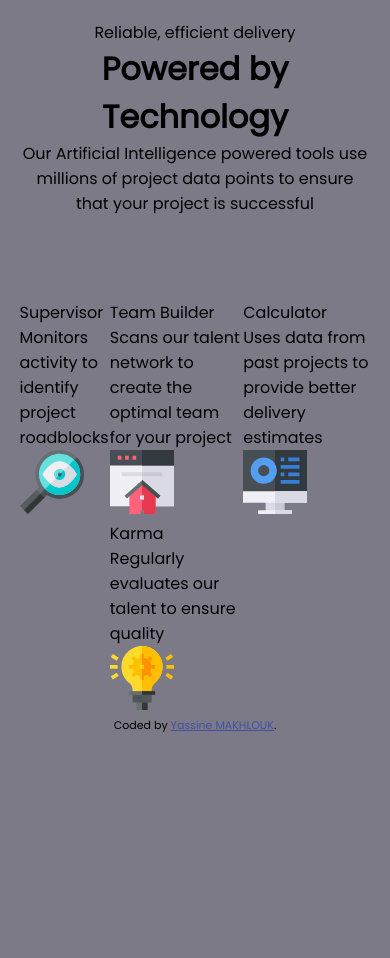
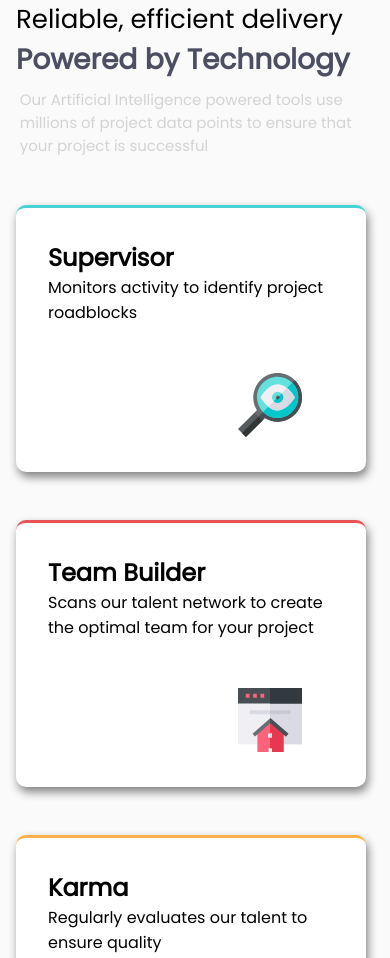
Before and after one commit to yassineuuu/css-brief, a plain HTML site: page css-brief/index.html in a window 390 px wide. Shown: the top 958 px of the page. Before the commit the page ends 844 px from the top, so only its background shows below. Drawn offline with Linux system fonts and the light colour scheme.

Commit message:
lastcommit

```diff
--- a/css-brief/style.css
+++ b/Mini_Project_C1_Training/Code_Starter_1/style.css
@@ -8,7 +8,7 @@
 body{
     font-family: 'Poppins', sans-serif;
     margin: 5%;
-    background-color: #7c7a87;
+    background-color: hsl(0, 0%, 98%);
 }
 header{
     text-align: center;
--- /dev/null
+++ b/css-brief/grid.css
@@ -0,0 +1,133 @@
+*{
+    margin: 0px;
+    padding: 0px;
+}
+
+
+body{
+    font-family: 'Poppins', sans-serif;
+    background-color: hsl(0, 0%, 98%);
+}
+header{
+    text-align: center;
+    margin-left: 1rem;
+}
+.title1{
+font-size: 30px;
+}
+.title2{
+    color: hsl(234, 12%, 34%);
+    font-size: 24px;
+}
+.para{
+    margin-top: 2%;
+}
+.para {
+    max-width: 32%;
+    margin-left: 35%;
+    font-size: 15px;
+    color: lightgrey;
+
+}
+
+section{
+    padding: 5rem 12rem 3rem 16rem;
+    display: grid;
+    grid-template-columns: 1fr 1fr 1fr;
+    grid-gap: 1rem;
+}
+
+.supervisor,.team-builder,.karma,.calculator {
+    background-color: white;
+    border-radius: 10px;
+    box-shadow: 2px 5px 10px grey;
+    width: 80%;
+    height: 200px;
+    padding: 2rem;
+
+
+}
+.img img{
+    float: right;
+    margin-right: 2rem;
+    margin-top: 3rem;
+}
+.supervisor{
+    border-top: 3px solid hsl(180, 62%, 55%);
+    grid-column: 1/2;
+    grid-row: 1/3;
+    align-self: center;
+}
+.team-builder{
+    border-top: 3px solid hsl(0, 78%, 62%);
+    grid-column: 2/3;
+
+}
+.karma{
+    border-top: 3px solid hsl(34, 97%, 64%);
+    grid-column: 2/3;
+}
+.calculator{
+    border-top: 3px solid hsl(212, 86%, 64%);
+    grid-column: 3/4;
+    grid-row: 1/3;
+    align-self: center;
+
+
+}
+.attribution { font-size: 11px; text-align: right;margin-right: 3rem; }
+.attribution a { color: hsl(228, 45%, 44%); }
+
+
+
+@media screen and (max-width: 500px){
+    header{
+        text-align: start;
+    }
+    .title1{
+        font-size: 26px;
+        }
+        .title2{
+            color: hsl(234, 12%, 34%);
+            font-size: 14px;
+        }
+
+    .para {
+        max-width: 90%;
+        margin-left:1%;
+        font-size: 15px;
+        color: lightgrey;
+
+    }
+    section{
+        padding: 1rem;
+        display: flex;
+        flex-wrap: wrap;
+    }
+
+    .supervisor,.team-builder,.karma,.calculator {
+        background-color: white;
+        border-radius: 10px;
+        box-shadow: 2px 5px 10px grey;
+        width: 80%;
+        height: 200px;
+        padding: 2rem;
+        margin-top: 2rem;
+    }
+    .supervisor{
+        border-top: 3px solid hsl(180, 62%, 55%);
+
+    }
+    .team-builder{
+        border-top: 3px solid hsl(0, 78%, 62%);
+
+
+    }
+    .karma{
+        border-top: 3px solid hsl(34, 97%, 64%);
+    }
+    .calculator{
+        border-top: 3px solid hsl(212, 86%, 64%);
+
+}
+}
--- a/css-brief/index.html
+++ b/css-brief/index.html
@@ -7,7 +7,7 @@
   <!-- displays site properly based on user's device -->
   <link href="https://fonts.googleapis.com/css?family=Poppins&display=swap" rel="stylesheet">
   <link rel="icon" type="image/png" sizes="32x32" href="./images/favicon-32x32.png">
-  <link rel="stylesheet" href="style.css">
+  <link rel="stylesheet" href="grid.css">
 
   <title>Four card feature section</title>
 
@@ -24,34 +24,34 @@
     </div>
 
     <div class="para">
-      <p>Our Artificial Intelligence powered tools use millions of project data points
-        to ensure that your project is successful</p>
+      Our Artificial Intelligence powered tools use millions of project data points
+        to ensure that your project is successful
     </div>
   </header>
 
   <section>
     <div class="supervisor">
-      <div class="title"> Supervisor</div>
-      <div class="discription">Monitors activity to identify project roadblocks</div>
+      <div class="title"><h2>Supervisor</h2></div>
+      <div class="discription"><p>Monitors activity to identify project roadblocks</p></div>
       <div class="img"><img src="images/icon-supervisor.svg" alt="supervisor-icone"></div>
     </div>
 
-    <div class="column">
+
       <div class="team-builder">
-        <div class="title">Team Builder</div>
-        <div class="discription">Scans our talent network to create the optimal team for your project</div>
+        <div class="title"><h2>Team Builder</h2></div>
+        <div class="discription"><p>Scans our talent network to create the optimal team for your project</p></div>
         <div class="img"><img src="images/icon-team-builder.svg" alt="teambuilder-icon"></div>
       </div>
 
       <div class="karma">
-        <div class="title">Karma</div>
-        <div class="discription">Regularly evaluates our talent to ensure quality</div>
+        <div class="title"><h2>Karma</h2></div>
+        <div class="discription"><p>Regularly evaluates our talent to ensure quality</p></div>
         <div class="img"><img src="images/icon-karma.svg" alt="karma-icon"></div>
       </div>
-    </div>
+
     <div class="calculator">
-      <div class="title">Calculator</div>
-      <div class="discription">Uses data from past projects to provide better delivery estimates</div>
+      <div class="title"><h2>Calculator</h2></div>
+      <div class="discription"><p>Uses data from past projects to provide better delivery estimates</p></div>
       <div class="img"><img src="images/icon-calculator.svg" alt="calculator-icon"></div>
     </div>
   </section>
```
